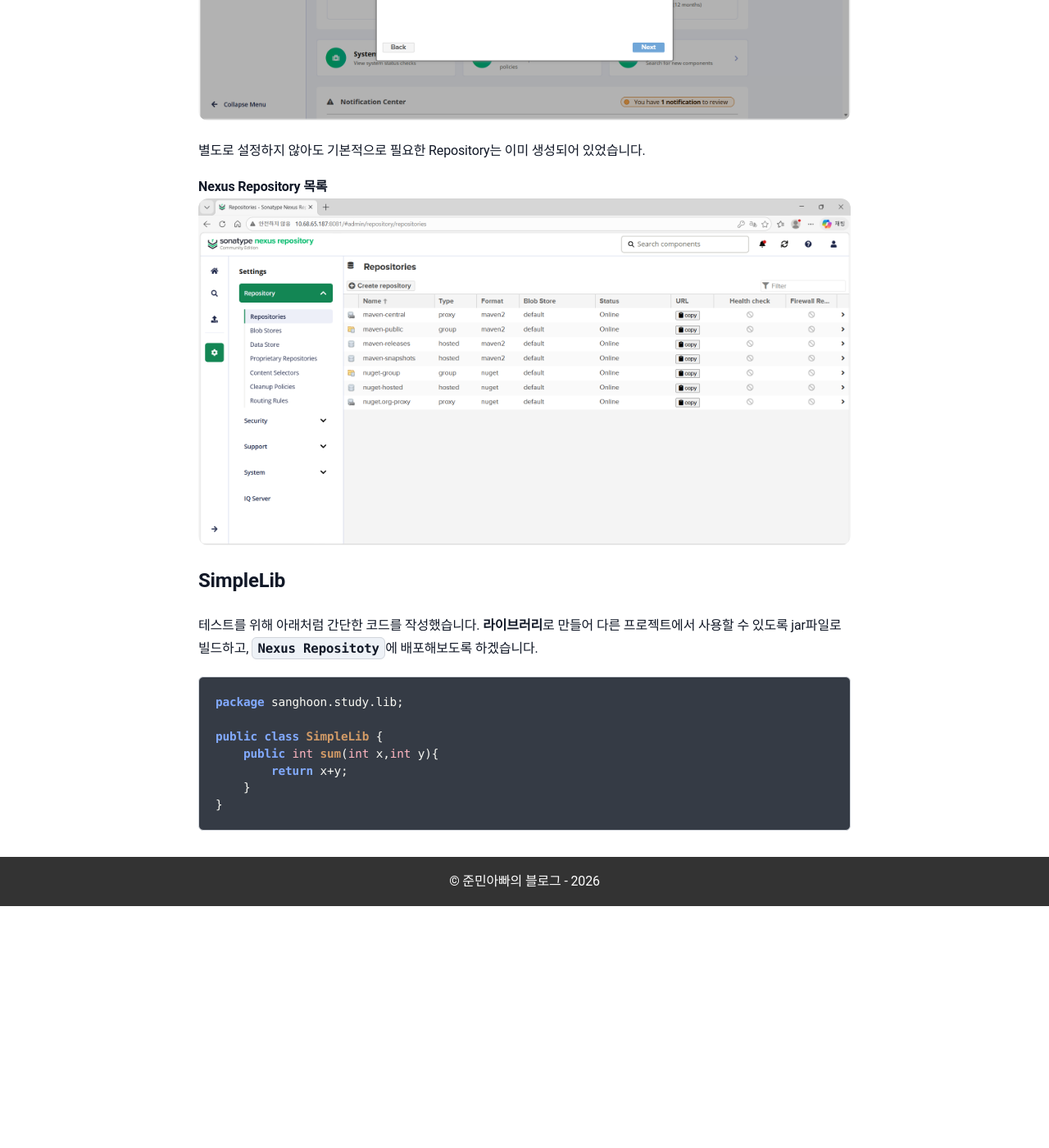
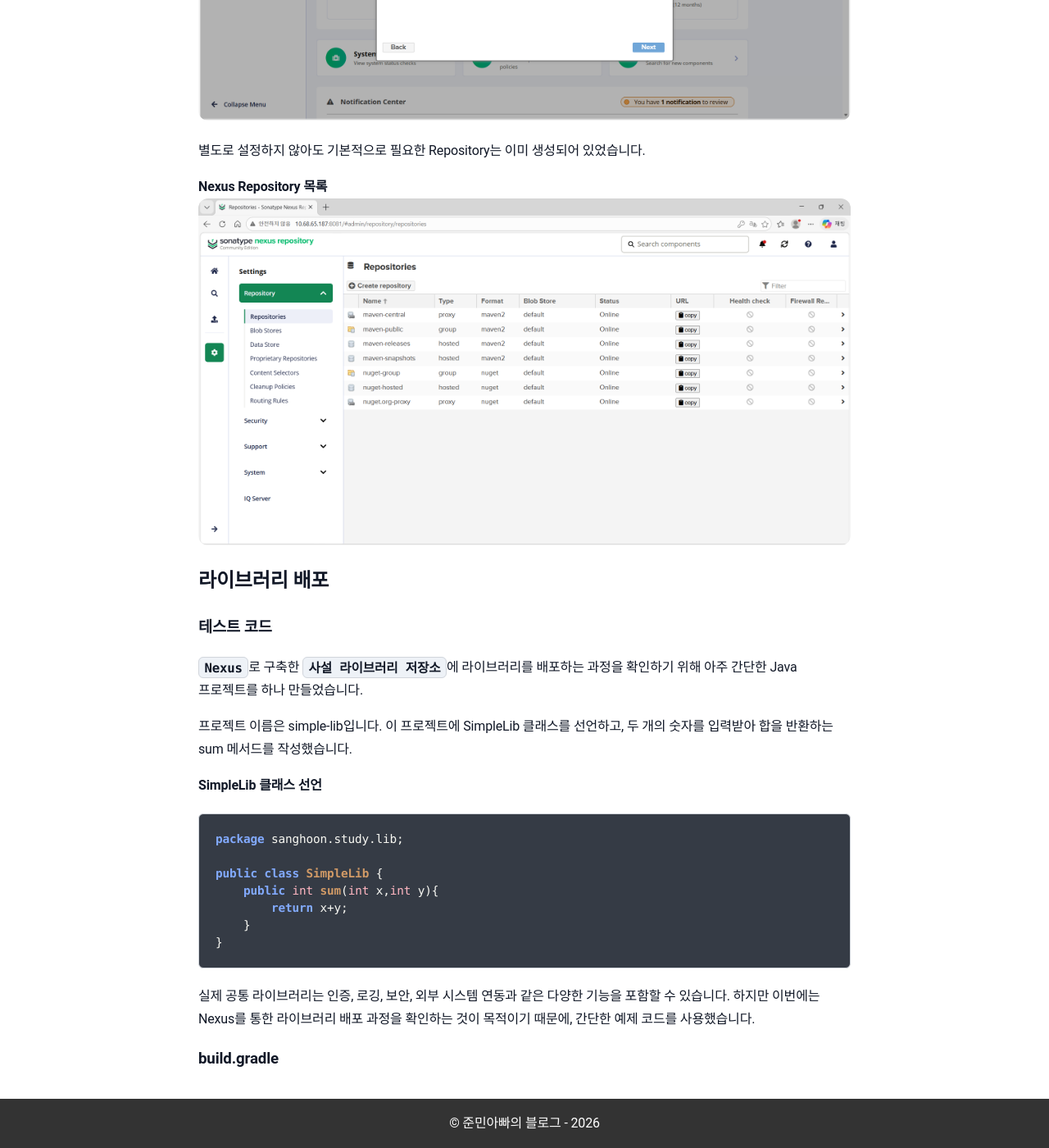
Before and after one commit to sanghoon-lee/sanghoon-lee.github.io, a Jekyll site: the page built from _posts/2026-03-10-localNexus.md, in a window 1280 px wide and 1400 px high, scrolled down 5164 px. Shown: the whole window at 82% size. Built offline with Jekyll 4.4.1, drawn with Linux system fonts in a browser that asks for light colours; nearby versions of some CDN libraries; comment, search, counter and statistics services are not loaded; before the commit the page ends 6269 px from its top, so only the background shows below that.

Commit message:
Nexus 포스팅 추가

````diff
--- a/_posts/2026-03-10-localNexus.md
+++ b/_posts/2026-03-10-localNexus.md
@@ -165,10 +165,17 @@ http://10.68.65.187:8081
 **Nexus Repository 목록**
 <img class="main-image" src="/assets/images/nexus4.png" alt="Nexus Repository">
 
-## SimpleLib
+## 라이브러리 배포
 
-테스트를 위해 아래처럼 간단한 코드를 작성했습니다. **라이브러리**로 만들어 다른 프로젝트에서 사용할 수 있도록 jar파일로 빌드하고, `Nexus Repositoty`에 배포해보도록 하겠습니다.
+### 테스트 코드
 
+`Nexus`로 구축한 `사설 라이브러리 저장소`에 라이브러리를 배포하는 과정을 확인하기 위해
+아주 간단한 Java 프로젝트를 하나 만들었습니다.
+
+프로젝트 이름은 simple-lib입니다. 이 프로젝트에 SimpleLib 클래스를 선언하고, 두 개의 숫자를 입력받아
+합을 반환하는 sum 메서드를 작성했습니다.
+
+**SimpleLib 클래스 선언**
 ```java
 package sanghoon.study.lib;
 
@@ -178,3 +185,8 @@ public class SimpleLib {
     }
 }
 ```
+
+실제 공통 라이브러리는 인증, 로깅, 보안, 외부 시스템 연동과 같은 다양한 기능을 포함할 수 있습니다.
+하지만 이번에는 Nexus를 통한 라이브러리 배포 과정을 확인하는 것이 목적이기 때문에, 간단한 예제 코드를 사용했습니다.
+
+### build.gradle
````
